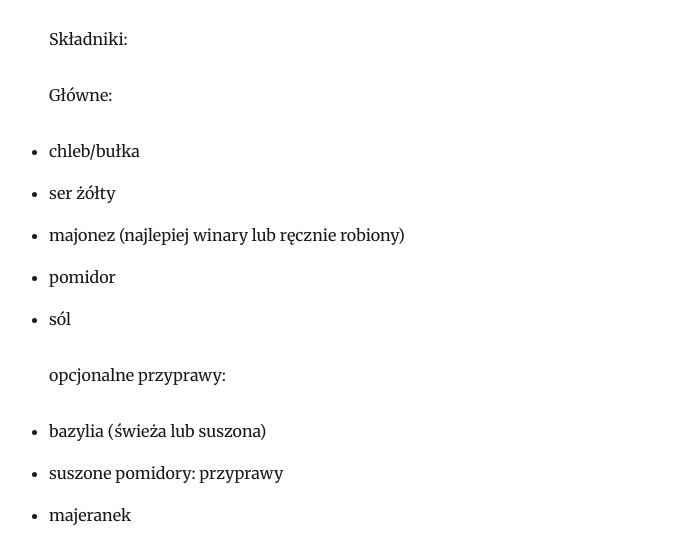
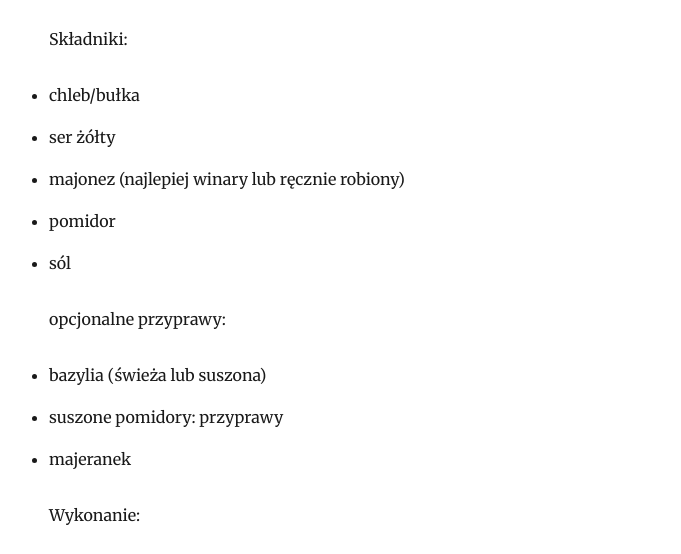
Before and after one commit to mixnix/karmnik-dla-lisow, a Gatsby site: page /kanapka-z-serem-zoltym/ in a window 1280 px wide. Shown: the part 214-768 px from the top of the page, without its empty margins (276-957 px from the left). Built offline with nearby package versions, Linux system fonts and the light colour scheme; Gatsby itself is replaced by a stand-in of ours; some packages are replaced by stand-ins of ours.

Commit message:
removed unneded header for ingredients

```diff
--- a/content/blog/kanapka-z-serem-zoltym/index.md
+++ b/content/blog/kanapka-z-serem-zoltym/index.md
@@ -6,7 +6,6 @@ description: "Przepis na kanapki z serem żółtym i pomidorem"
 
 Składniki:
 
-Główne:
 * chleb/bułka
 * ser żółty
 * majonez (najlepiej winary lub ręcznie robiony)
```
